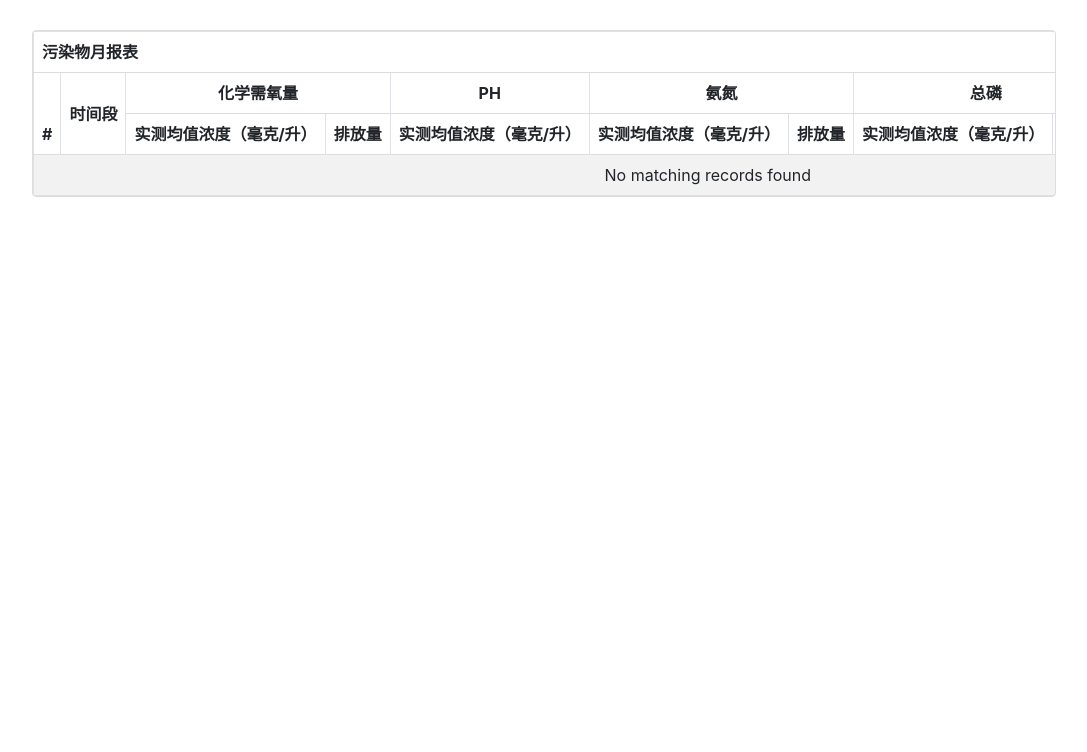
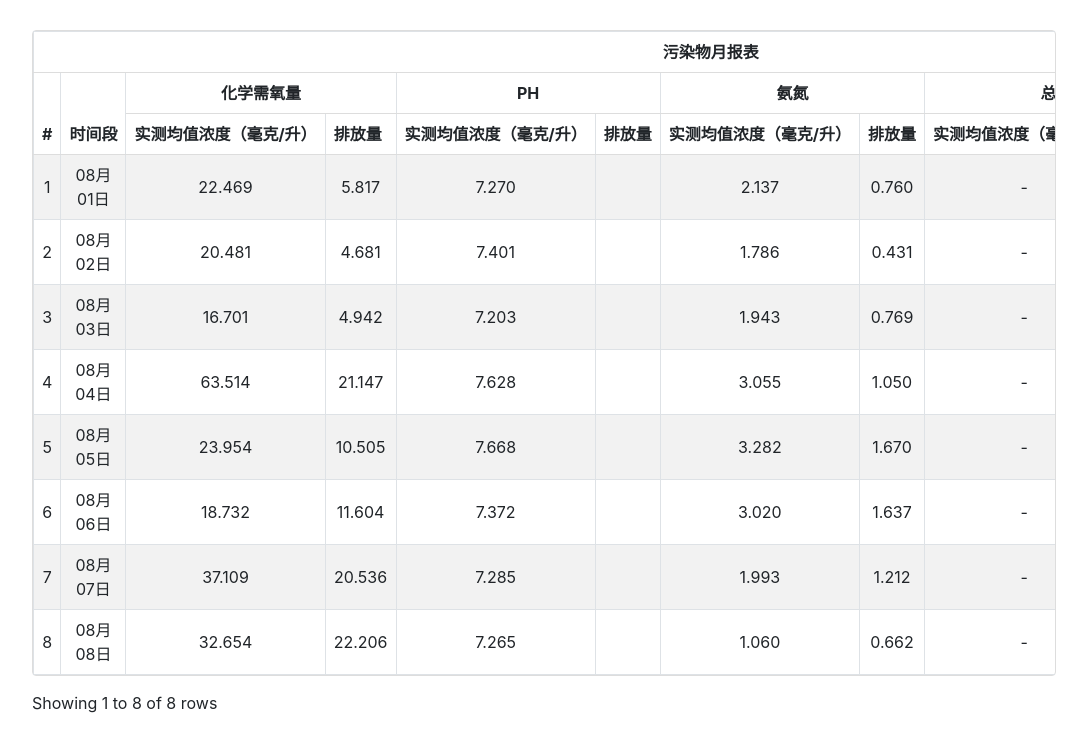
Before and after one commit to wangyj02/shareDemo, a plain HTML site: page dhtable/index.html in a window 1280 px wide. Shown: the whole page, without its empty margins (96-1183 px from the left). Drawn offline with nearby package versions, Linux system fonts and the light colour scheme.

Commit message:
完整版

```diff
--- a/dhtable/index.html
+++ b/dhtable/index.html
@@ -46,15 +46,67 @@
             };
         },
         mounted() {
+            // 方法执行的第一步格式化table header columns
+            // 参考示例中的格式
+            this.getPollutant();
+
+
+
             this.getMonthData();
-            this.getPollutant();
-            this.drawTable();
+            // this.drawTable();
         },
         methods: {
-            formatTable() {
+            formatTableColumns() {
+                var self = this;
+                var options = [];
+                options.columns = [[], [], []];
+                // 设置第一行 行头
+                options.columns[0].push({
+                    title: "污染物月报表",
+                    colspan: 11,
+                    align: "center"
+                });
+                // 动态读取 设置第二行及第三行行头
+                // 先固定两列，序号和时间
+                options.columns[1].push({
+                    //第一列自定义index
+                    title: "#", //标题  可不加
+                    rowspan: 2,
+                    formatter: function(value, row, index) {
+                        return index + 1;
+                    }
+                });
+                options.columns[1].push({
+                    //第二列时间段
+                    field: "GainTime",
+                    title: "时间段", //标题  可不加
+                    rowspan: 2,
+                    formatter: function(value, row, index) {
+                        var _time = new Date(value); //时间段
+                        var value = self.dateFtt("MM月dd日", _time);
+                        return value;
+                    }
+                });
+                // 动态表头
+                this.pollutantdata.map(pollItem => {
+                    var col_type = { title: pollItem.PollutantName , valign: "middle", align: "center", colspan: 2 }
+                    var col_type_avg = { field: "P"+pollItem.PollutantNo+"AvgValue", title: "实测均值浓度（毫克/升）" }; // 排放量
+                    var col_type_out = { field: "P"+pollItem.PollutantNo+"CountValue" , title: "排放量" }; // 排放量
+                    options.columns[1].push(col_type)
+                    options.columns[2].push(col_type_avg)
+                    options.columns[2].push(col_type_out)
+                })
+                console.log(options);
+                $("#tableTest1").bootstrapTable(options)
+            },
+            formatTableData() {
+                console.log(this.monthdata);
+                $("#tableTest1").bootstrapTable("load", this.monthdata)
+            },
+            /*formatTable() {
                 this.pollutantdata.map(pollItem => {
                     this.monthdata.map(monthItem => {
-                        var options = [];
+                        var options = {};
                         options.columns = [[], []];
                         options.columns[0].push({
                             //第一列自定义index
@@ -101,10 +153,9 @@
                                 return value==null?'-':monthItem["P" + pollItem.PollutantNo + "CountValue"]
                             }
                         });
-                        console.log(options)
                     });
                 });
-            },
+            },*/
             /* formatTable() {
               tabledata = {
                 name: [],
@@ -136,7 +187,7 @@
                     .then(response => {
                     //console.log(JSON.stringify(response.data.Data));
                 this.pollutantdata = response.data.Data;
-                this.formatTable();
+                this.formatTableColumns();
             })
             .catch(error => {
                     return [];
@@ -148,7 +199,7 @@
                     .then(response => {
                     //console.log(JSON.stringify(response.data.Data));
                 this.monthdata = response.data.Data;
-                this.formatTable();
+                this.formatTableData();
             })
             .catch(error => {
                     return [];
@@ -157,7 +208,7 @@
             drawTable() {
                 $("#tableTest1").bootstrapTable({
                     columns:[
-                        [
+                        /*[
                             {
                                 title: "污染物月报表",
                                 colspan: 11, //标题  可不加
@@ -204,7 +255,7 @@
 
                             { field: "", title: "实测均值浓度（毫克/升）" },
                             { field: "", title: "排放量" }
-                        ]
+                        ]*/
                     ]
                 });
             },
```
